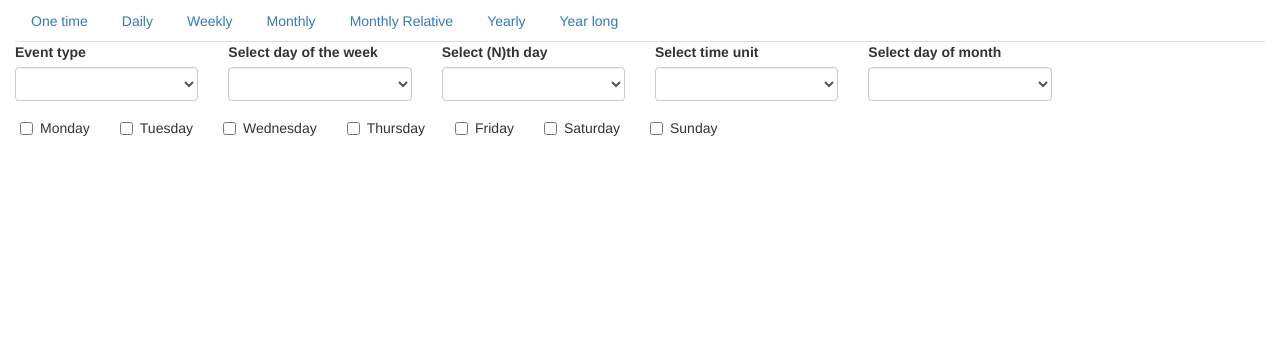
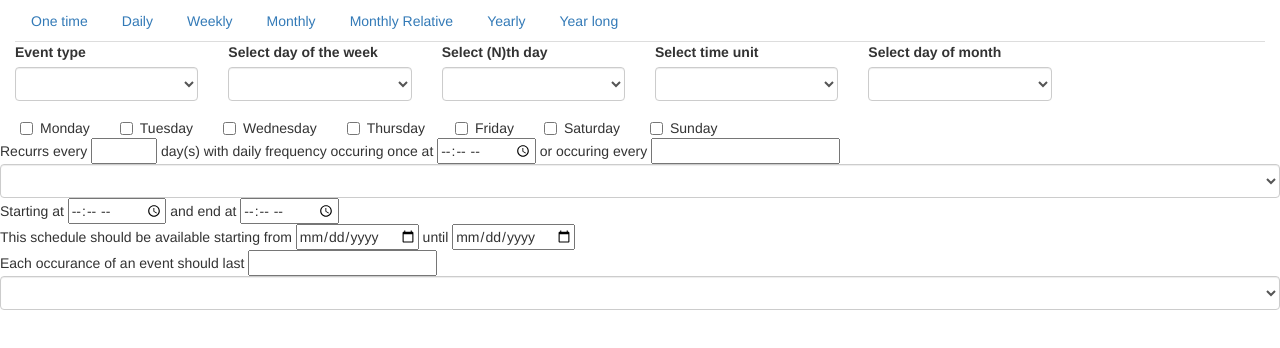
Before and after one commit to shantanugupta/scheduler, a plain HTML site: page NgScheduler/NgScheduler/Index.html in a window 1280 px wide. Drawn offline with nearby package versions, Linux system fonts and the light colour scheme.

Commit message:
Working on DailySchedule creation
Added screenshot of scheduler types

```diff
--- a/NgScheduler/NgScheduler/Index.html
+++ b/NgScheduler/NgScheduler/Index.html
@@ -3,7 +3,6 @@
 <head>
     <title></title>
     <link rel="stylesheet" href="https://maxcdn.bootstrapcdn.com/bootstrap/3.3.5/css/bootstrap.min.css" />
-
 </head>
 <body ng-controller="scheduleController">
     <div class="container-fluid">
@@ -61,6 +60,10 @@
                 <label class="checkbox-inline">
                     <input type="checkbox" value="{{freqIntervalWeeklyE.key}}">{{freqIntervalWeeklyE.value}}</label>
             </div>
+        </div>
+
+        <div class="row">
+            <div ng-include src="'/app/view/DailySchedule.html'"></div>
         </div>
     </div>
 
--- /dev/null
+++ b/NgScheduler/NgScheduler/app/view/DailySchedule.html
@@ -0,0 +1,17 @@
+<div>
+    Recurrs every <input type="number" min="1" max="100"/> day(s)
+    with daily frequency occuring once at <input type="time" />
+    or occuring every <input type="number" />
+    <select id="freqSubdayTypeDropdown" class="form-control" data-toggle="popover" data-trigger="hover" data-content="Please select schedule type."
+            ng-model="inputfreqSubdayTypeE" ng-options="freqSubdayTypeE.key as freqSubdayTypeE.value for freqSubdayTypeE in scheduler.freqSubdayType"></select>
+    Starting at <input type="time" /> and end at <input type="time" />
+    <br />
+
+    This schedule should be available starting from <input type="date" /> until <input type="date" />
+
+    <br />
+
+    Each occurance of an event should last <input type="number" /> <select id="freqSubdayTypeDropdown" class="form-control" data-toggle="popover" data-trigger="hover" data-content="Please select schedule type."
+        ng-model="inputfreqSubdayTypeE" ng-options="freqSubdayTypeE.key as freqSubdayTypeE.value for freqSubdayTypeE in scheduler.freqSubdayType"></select>
+
+</div>
```
Also changed, not shown: NgScheduler/NgScheduler/obj/Debug/NgScheduler.csproj.FileListAbsolute.txt, NgScheduler/Target Images/Daily schedule.PNG (added), NgScheduler/Target Images/Monthly Schedule.PNG (added), NgScheduler/Target Images/Monthly relative.PNG (added), NgScheduler/Target Images/One time.PNG (added), NgScheduler/Target Images/Weekly Schedule.PNG (added), 8 other files.
